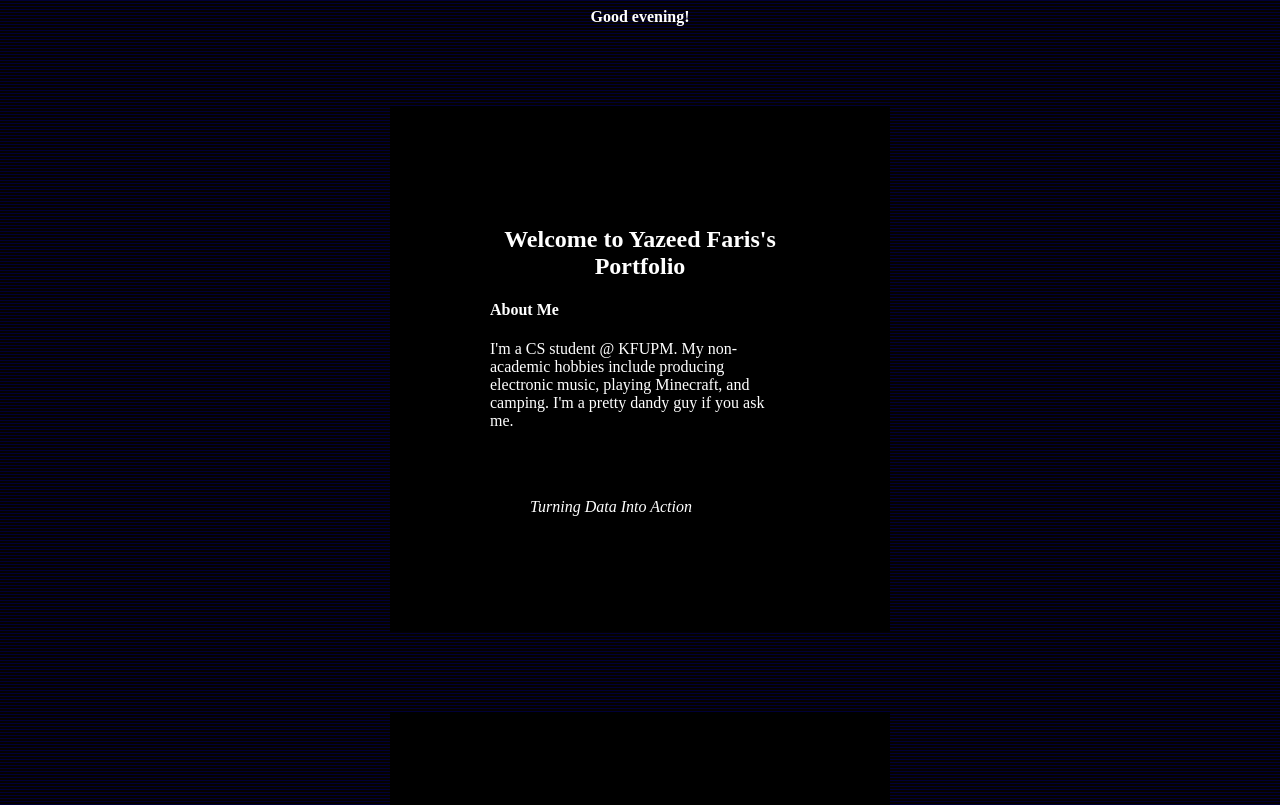
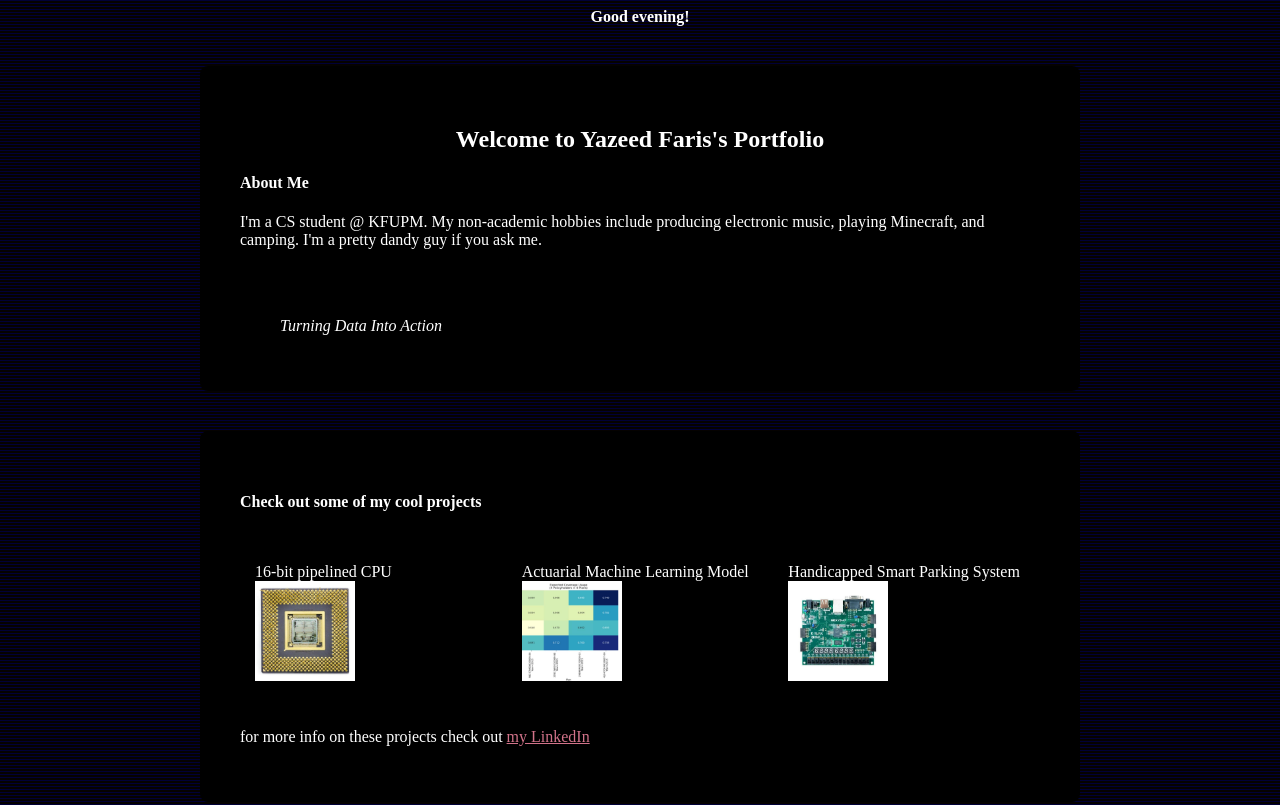
Before and after one commit to MickeyMoussa/assignment-1, a plain HTML site: page index.html in a window 1280 px wide. Shown: the top 805 px of the page. Drawn offline with Linux system fonts and the light colour scheme.

Commit message:
Update stylesheet.css

```diff
--- a/css/stylesheet.css
+++ b/css/stylesheet.css
@@ -9,14 +9,14 @@ body {
 }
 
 .article {
-	background-color: black;
-	padding: 100px;
-	background-size: auto;
-	margin-left: auto;
-	margin-right: auto;
-	margin-top: 80px;
-	width: 300px;
-	height: auto;
+    background-color: black;
+    padding: 40px;
+    background-size: auto;
+    margin: 40px auto;
+    width: 90%;          /* flexible width */
+    max-width: 800px;
+    height: auto;
+    border-radius: 8px;
 }
 
 nav {
```
